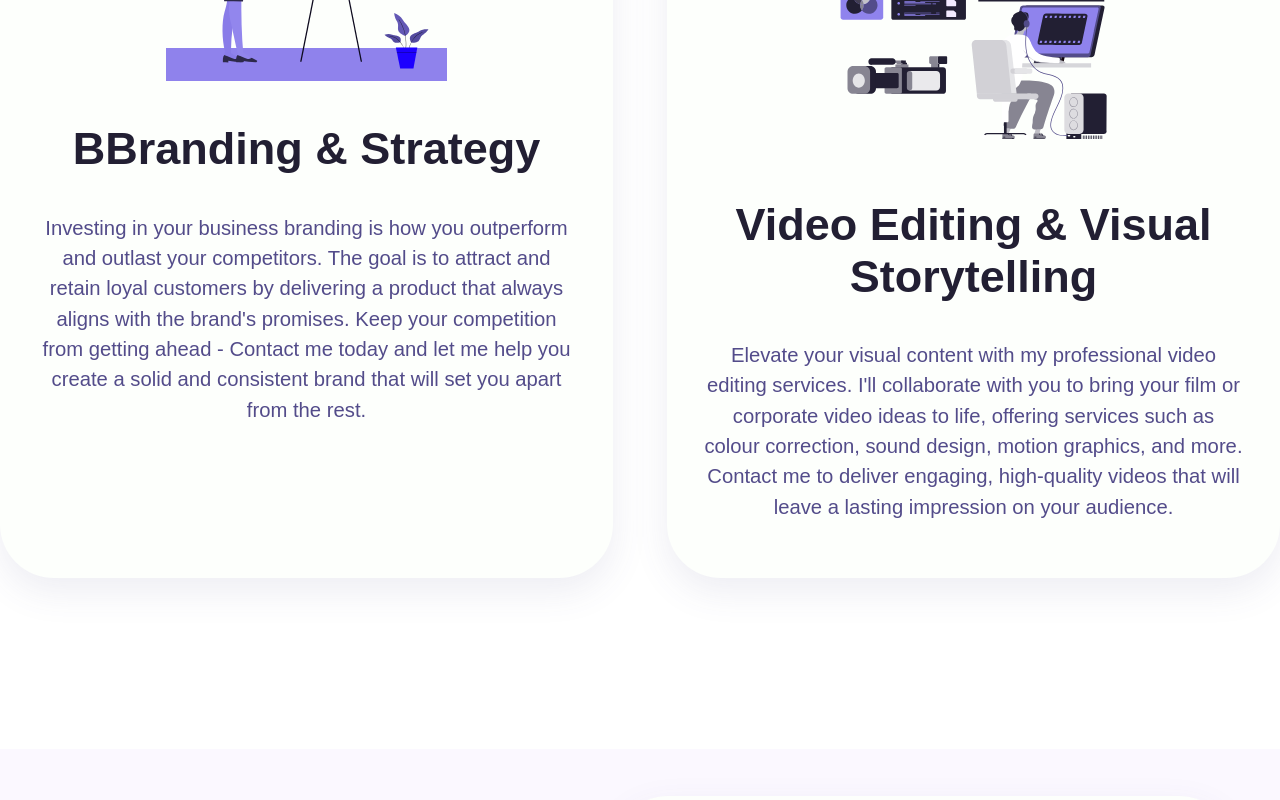
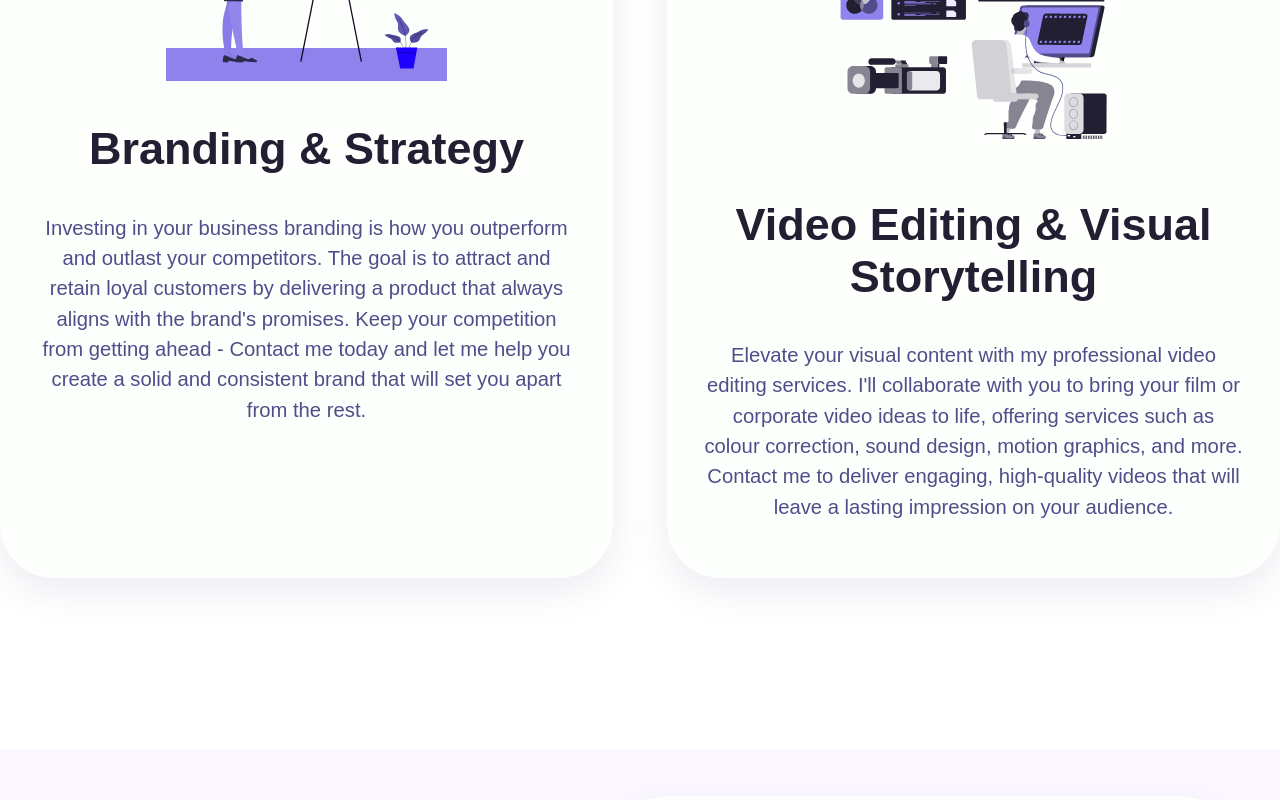
Before and after one commit to xkolsha/React-Portfolio, a React (Vite) app: page / in a window 1280 px wide. Shown: the part 2280-3080 px from the top of the page. Built offline with nearby package versions, Linux system fonts and the light colour scheme.

Commit message:
commentout form fixed grammer

```diff
--- a/src/components/Contact.jsx
+++ b/src/components/Contact.jsx
@@ -29,7 +29,7 @@ const Contact = () => {
 
   return (
     <div className="contact-container">
-      <div className="contact-card left-card">
+      {/* <div className="contact-card left-card">
         <h2>Get in touch</h2>
         <p>Contact Me. I'll be happy to help!</p>
         <form className="contact-form">
@@ -46,8 +46,8 @@ const Contact = () => {
           <textarea placeholder="Leave us a message"></textarea>
           <CTAButton label="Submit" action={handleForm} type="btn-primary" />
         </form>
-      </div>
-      <div className="contact-card right-card">
+      </div> */}
+      <div className="contact-card">
         <h2>Reach me directly!</h2>
         <p>
           Email: <a href="mailto:info@aviadkohn.com">info@aviadkohn.com</a>
--- a/src/components/Services.jsx
+++ b/src/components/Services.jsx
@@ -21,7 +21,7 @@ const services = [
     animationData: animationData2,
   },
   {
-    title: "BBranding & Strategy",
+    title: "Branding & Strategy",
     description:
       "Investing in your business branding is how you outperform and outlast your competitors. The goal is to attract and retain loyal customers by delivering a product that always aligns with the brand's promises. Keep your competition from getting ahead - Contact me today and let me help you create a solid and consistent brand that will set you apart from the rest.",
     animationData: animationData3,
--- a/src/styles/Contact.css
+++ b/src/styles/Contact.css
@@ -6,7 +6,7 @@
 }
 
 .contact-card {
-  flex: 0 0 calc(50% - 30px);
+  flex: 0 0 calc(100% - 30px);
   margin: 15px;
   padding: 20px;
   box-shadow: 0 0.75em 2em rgba(83, 76, 138, 0.1);
```
